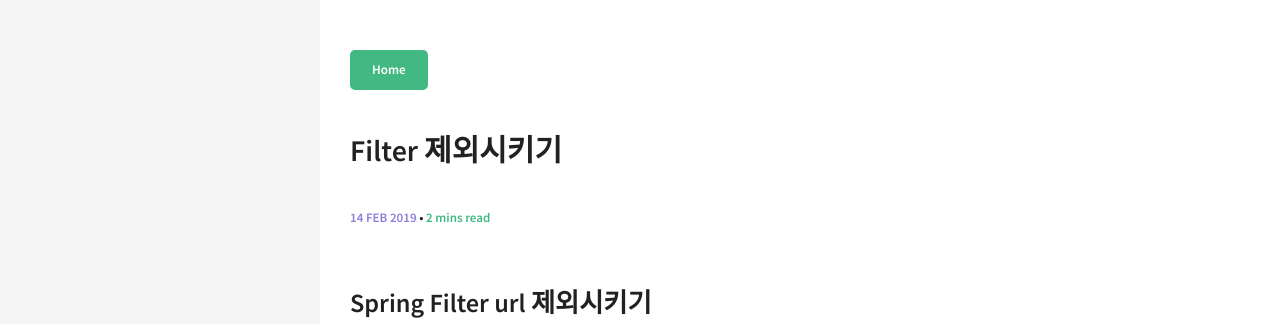
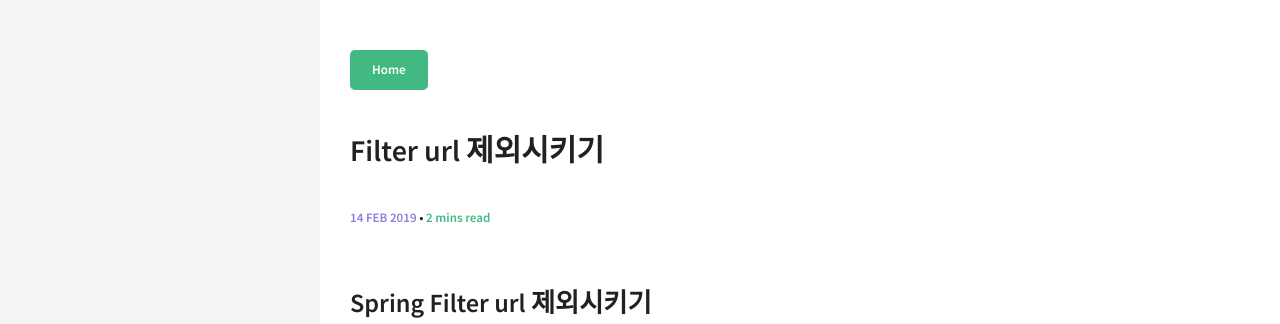
Before and after one commit to DaeAkin/DaeAkin.github.io, a Jekyll site: the page built from _posts/2019-02-14-Filter 제외시키기.md, in a window 1280 px wide. Shown: the top 324 px of the page. Built offline with Jekyll 4.4.1, drawn with Linux system fonts in a browser that asks for light colours; our own code applies the rules of GitHub Pages for plain Markdown files; comment, search, counter and statistics services are not loaded; part of the change alters nothing that is shown.

Commit message:
Update 2019-02-14-Filter 제외시키기.md

```diff
--- a/_posts/2019-02-14-Filter 제외시키기.md
+++ b/_posts/2019-02-14-Filter 제외시키기.md
@@ -1,3 +1,9 @@
+---
+layout: post
+title: Filter url 제외시키기
+categories: [Spring]
+comments: true
+---
 ## Spring Filter url 제외시키기
 
 필터를 등록할때는 모든 url을 필터 처리하기위해 아래와 같이 필터를 맵핑하는 경우가 많다.
```
